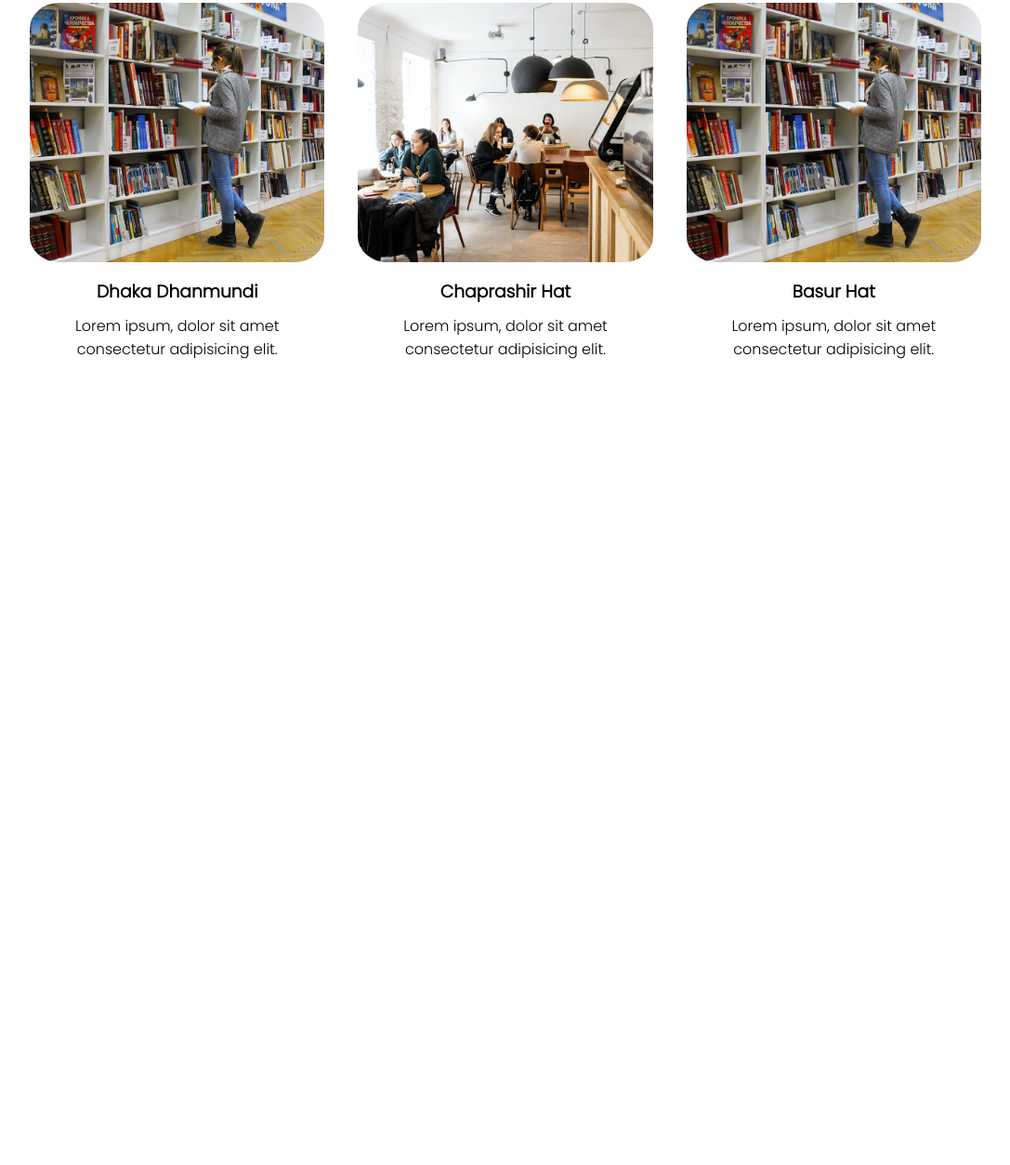
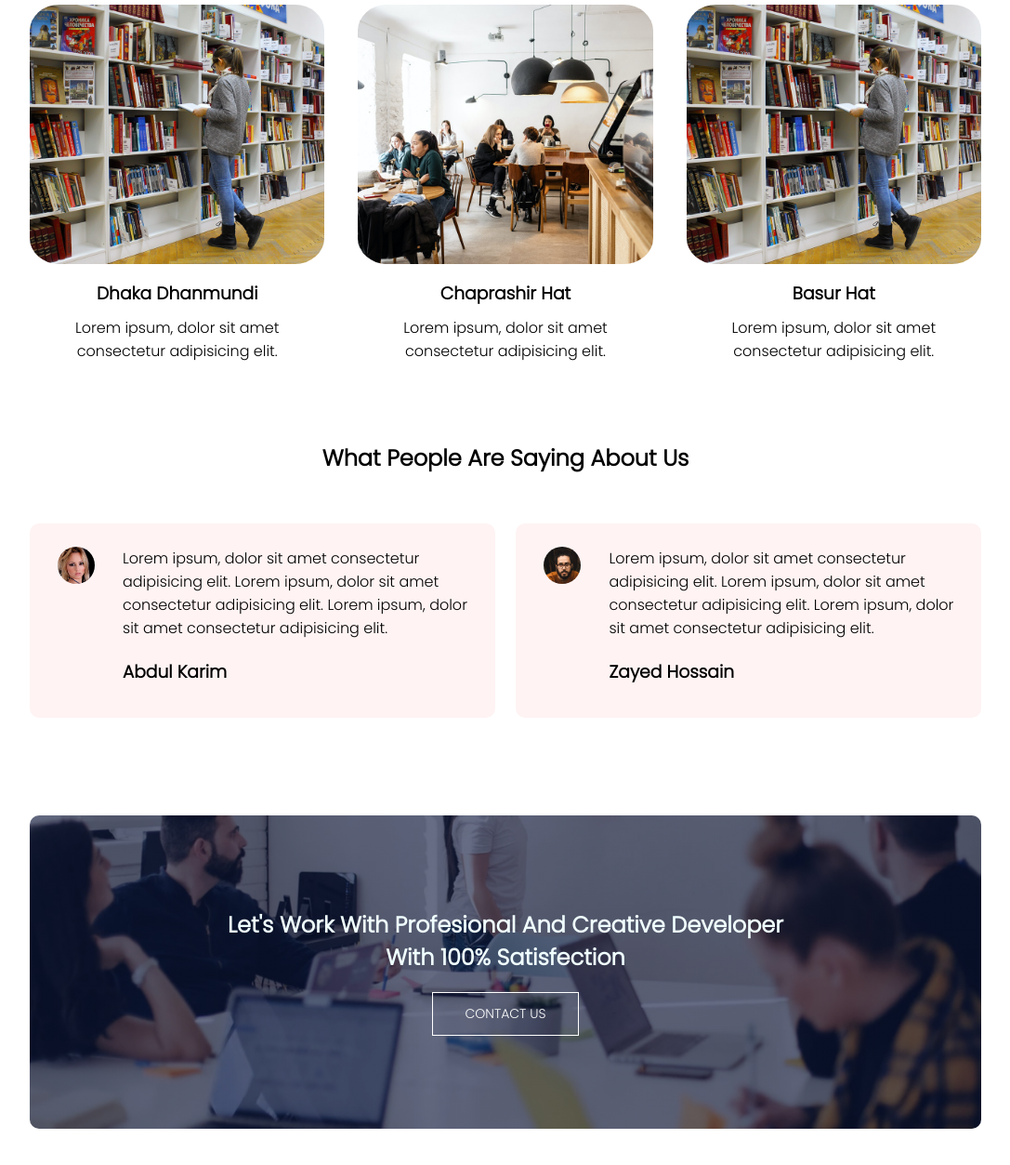
Before and after one commit to zayedhossain120/Programming-Hero, a plain HTML site: page index.html in a window 1280 px wide. Shown: the part 1958-3211 px from the top of the page at 93% size, without its empty margins (96-1183 px from the left). Before the commit the page ends 2351 px from the top, so only its background shows below. Drawn offline with Linux system fonts and the light colour scheme.

Commit message:
testimionial section added

```diff
--- a/index.html
+++ b/index.html
@@ -107,5 +107,38 @@
             </div>
         </div>
     </section>
+
+    <section>
+        <div class="testimonial">
+            <h1>What People Are Saying About Us</h1>
+            <div class="row">
+            <div class="testimonial-col">
+                <img src="image/user1.jpg" alt="">
+              <div>
+                <p>Lorem ipsum, dolor sit amet consectetur adipisicing elit. Lorem ipsum, dolor sit amet consectetur adipisicing elit. Lorem ipsum, dolor sit amet consectetur adipisicing elit. </p>
+                <h3>Abdul Karim</h3>
+              </div>
+            </div>
+            <div class="testimonial-col">
+                <img src="image/user2.jpg" alt="">
+                <div>
+                    <p>Lorem ipsum, dolor sit amet consectetur adipisicing elit. Lorem ipsum, dolor sit amet consectetur adipisicing elit. Lorem ipsum, dolor sit amet consectetur adipisicing elit. </p>
+                <h3>Zayed Hossain</h3>
+                </div>
+            </div>
+        </div>
+        </div>
+    </section>
+
+
+
+    <section>
+        <div class="cta">
+            <h1>Let's Work With Profesional And Creative Developer <br> With 100% Satisfection </h1>
+            <a class="hero-btn" href="">CONTACT US</a>
+        </div>
+    </section>
+
+
 </body>
 </html>
--- a/style.css
+++ b/style.css
@@ -219,3 +219,74 @@ h3{
     width: 100%;
     border-radius: 10%;
 }
+.office h1::after{
+    content: '';
+    width: 0;
+    height: 2px;
+    background-color: orangered;
+    display: block;
+    margin: auto;
+    transition: 0.5s;
+}
+.office h1:hover::after{
+    width: 25%;
+}
+
+.testimonial{
+    width: 80%;
+    margin: auto;
+    padding-top: 80px;
+    text-align: center;
+}
+.testimonial h1::after{
+    content: '';
+    width: 0;
+    height: 2px;
+    background-color: orangered;
+    display: block;
+    margin: auto;
+    transition: 0.5s;
+}
+.testimonial h1:hover::after{
+    width: 60%;
+}
+
+.testimonial-col{
+    flex-basis: 44%;
+    border-radius: 10px;
+    text-align: left;
+    margin-bottom: 5px;
+    background: #fff3f3;
+    padding: 25px;
+    cursor: pointer;
+    display: flex;
+}
+.testimonial-col img{
+    height: 40px;
+    margin-left: 5px;
+    margin-right: 30px;
+    border-radius: 50%;
+}
+.testimonial-col p{
+    padding: 0;
+}
+.testimonial-col h3{
+    margin-top: 20px;
+    text-align: left;
+}
+
+
+.cta{
+    margin: 100px auto;
+    width: 80%;
+    background-image: linear-gradient(#0510359a, #0510359a),url(image/banner2.jpg);
+    background-position: center;
+    background-size: cover;
+    padding: 100px 0;
+    border-radius: 10px;
+    text-align: center;
+}
+.cta h1{
+    color: azure;
+    margin-bottom: 20px;
+}
```
